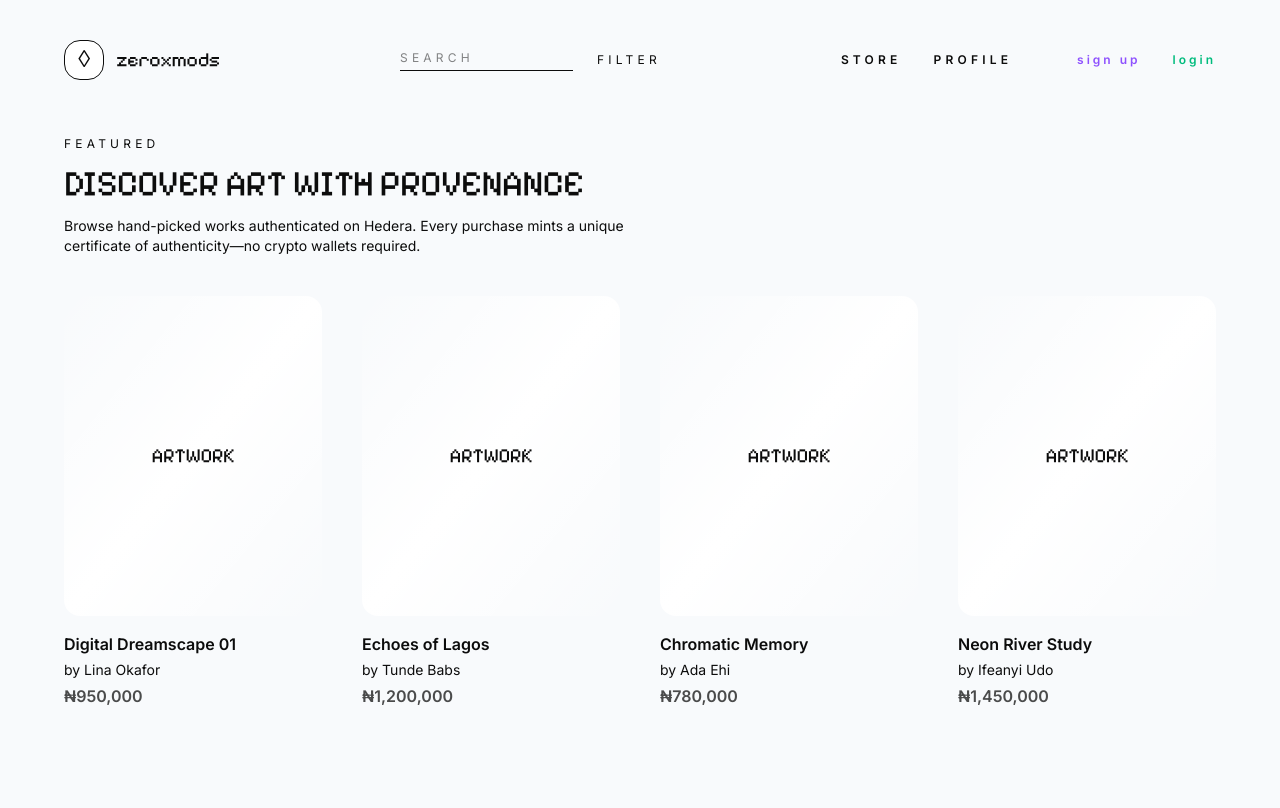
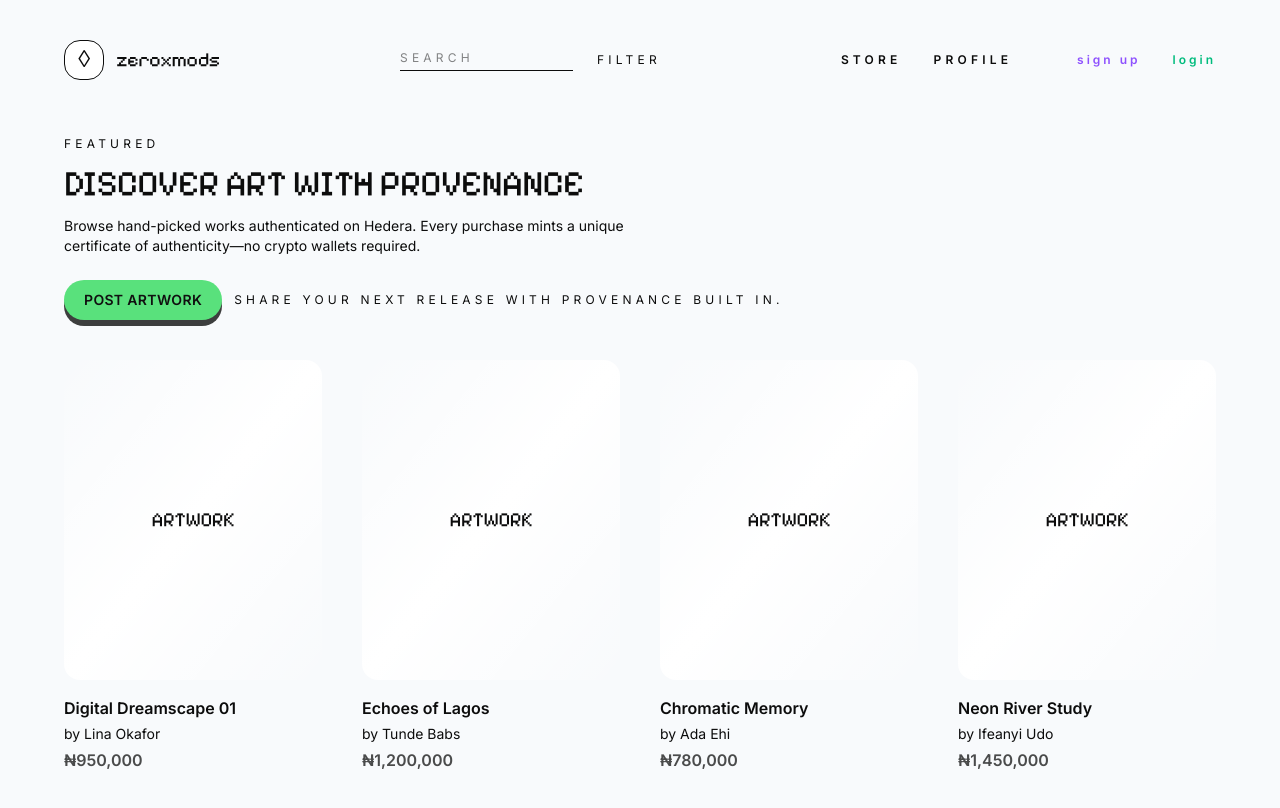
Before and after one commit to Hugonybi/zeroX, a React (Vite) app: page / in a window 1280 px wide. Shown: the top 808 px of the page. Built offline with nearby package versions, Linux system fonts and the light colour scheme.

Commit message:
feat: enhance GalleryPage layout with navigation button and description

```diff
--- a/src/pages/GalleryPage.tsx
+++ b/src/pages/GalleryPage.tsx
@@ -1,12 +1,24 @@
-import { Link } from "react-router-dom";
+import { Link, useNavigate } from "react-router-dom";
 import { ArtworkCard } from "../components/ArtworkCard";
 import { GalleryHero } from "../components/GalleryHero";
 import { mockArtworks } from "../data/mockArtworks";
+import { Button } from "../components/ui/Button";
 
 export function GalleryPage() {
+  const navigate = useNavigate();
+
   return (
     <section className="space-y-10">
-      <GalleryHero />
+      <div className="space-y-6">
+        <GalleryHero />
+
+        <div className="flex flex-wrap items-center gap-3">
+          <Button onClick={() => navigate("/artists")}>Post artwork</Button>
+          <span className="text-xs uppercase tracking-[0.35em] text-ink-muted">
+            Share your next release with provenance built in.
+          </span>
+        </div>
+      </div>
 
       <div className="grid  gap-10 sm:grid-cols-2 xl:grid-cols-4">
         {mockArtworks.map((artwork) => (
```
